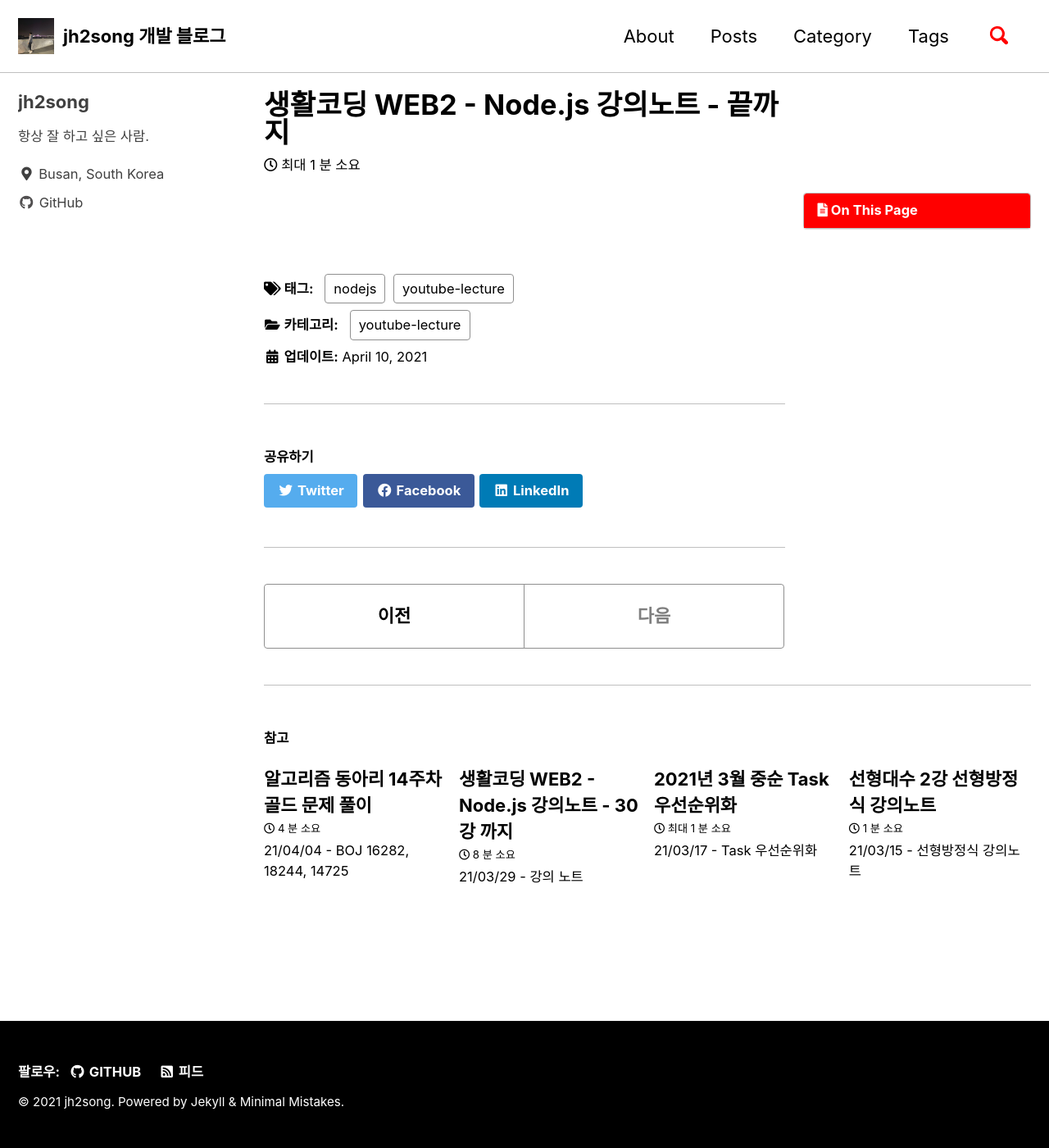
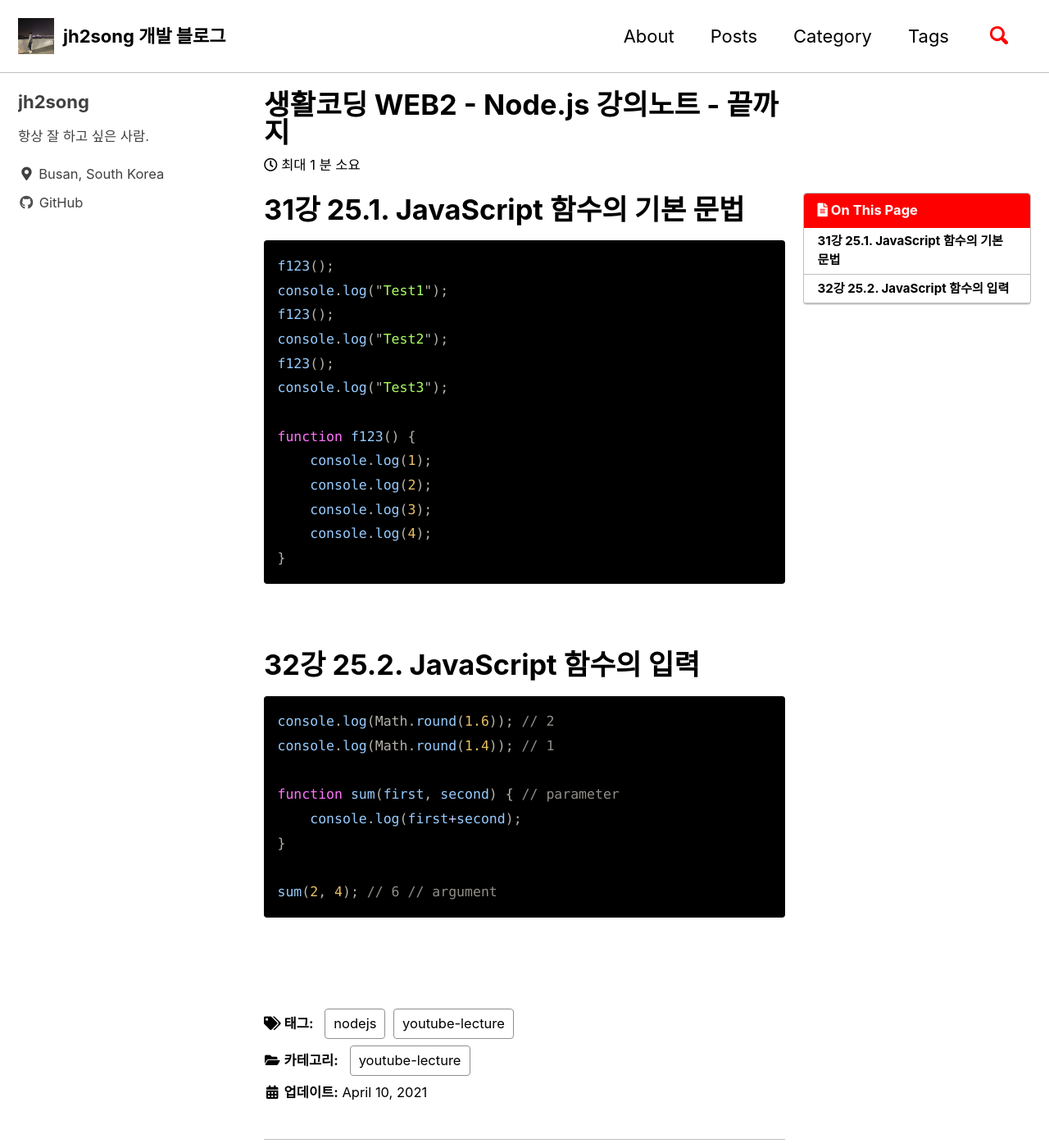
Before and after one commit to jh2song/jh2song.github.io, a Jekyll site: the page built from _posts/youtube-lecture/saengko-nodejs/2021-04-10-saengko-nodejs-toEnd.md, in a window 1280 px wide and 1400 px high. Shown: the whole window at 82% size. Built offline with Jekyll 4.4.1, drawn with Linux system fonts in a browser that asks for light colours; cached includes are drawn as plain includes.

Commit message:
21/04/11

````diff
--- a/_posts/youtube-lecture/saengko-nodejs/2021-04-10-saengko-nodejs-toEnd.md
+++ b/_posts/youtube-lecture/saengko-nodejs/2021-04-10-saengko-nodejs-toEnd.md
@@ -7,3 +7,38 @@ last_modified_at: "2021-04-10"
 toc: true
 toc_sticky: true
 ---
+
+# 31강 25.1. JavaScript 함수의 기본 문법
+
+```javascript
+f123();
+console.log("Test1");
+f123();
+console.log("Test2");
+f123();
+console.log("Test3");
+
+function f123() {
+    console.log(1);
+    console.log(2);
+    console.log(3);
+    console.log(4);
+}
+```
+
+<br>
+
+# 32강 25.2. JavaScript 함수의 입력
+
+```javascript
+console.log(Math.round(1.6)); // 2
+console.log(Math.round(1.4)); // 1
+
+function sum(first, second) { // parameter
+    console.log(first+second);
+}
+
+sum(2, 4); // 6 // argument
+```
+
+<br>
````
